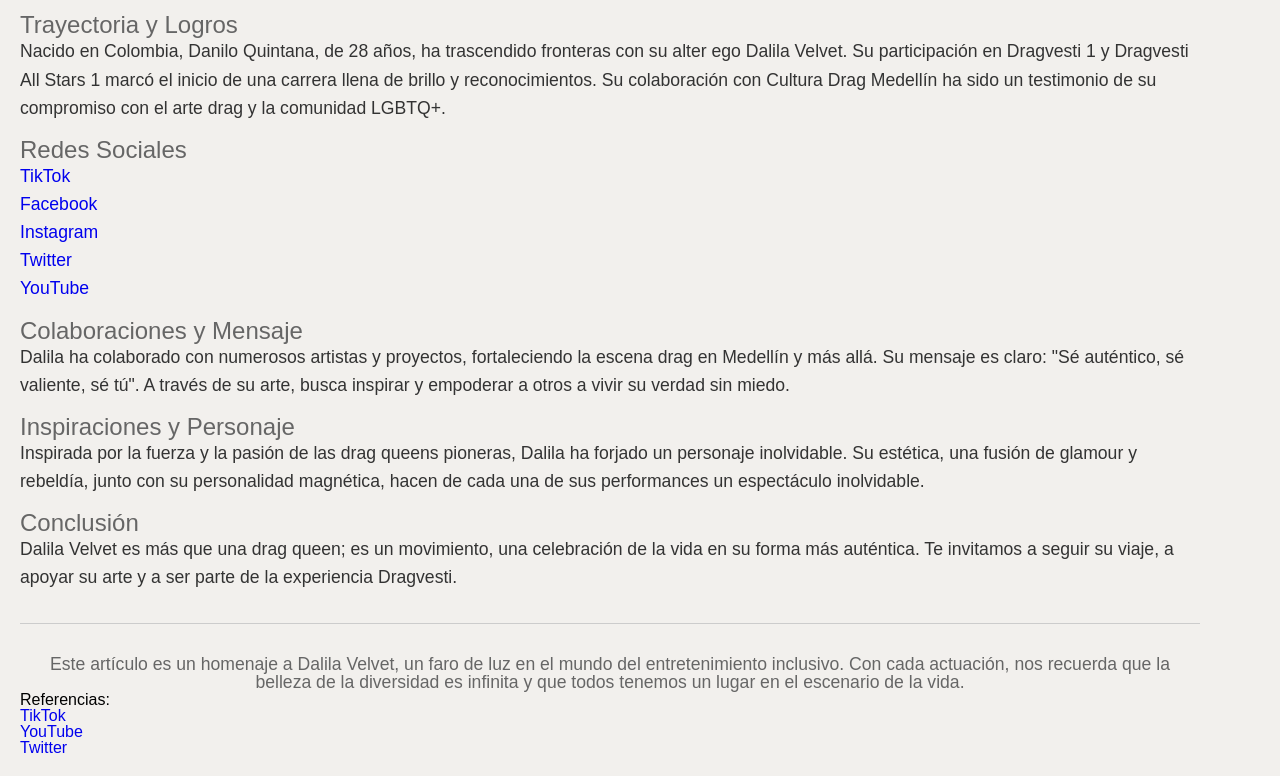
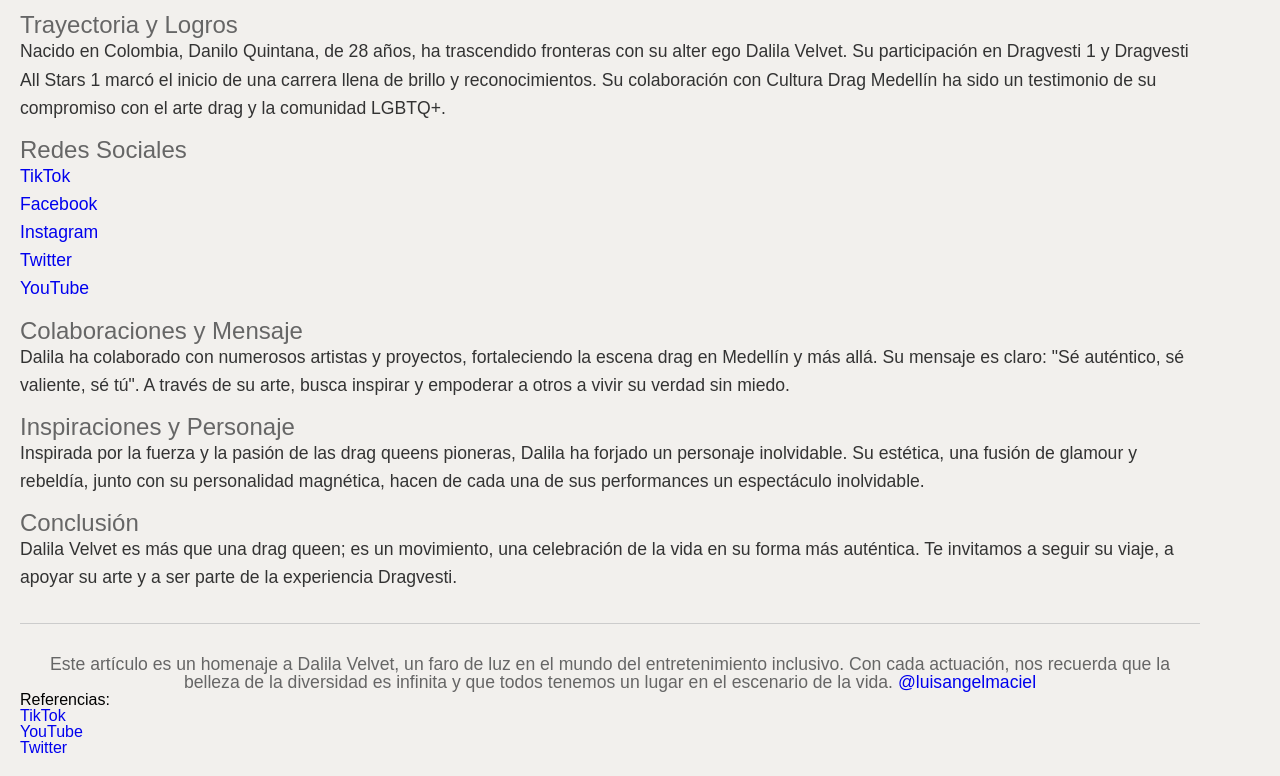
Before and after one commit to luisangelmaciel/dalilavelvet, a plain HTML site: page index.html in a window 1280 px wide. Shown: the part 1827-2603 px from the top of the page. Drawn offline with nearby package versions, Linux system fonts and the light colour scheme; some packages are replaced by stand-ins of ours.

Commit message:
Update index.html

```diff
--- a/index.html
+++ b/index.html
@@ -392,7 +392,10 @@
 
    <hr class="divider">
 
-   <p class="conclusion">Este artículo es un homenaje a Dalila Velvet, un faro de luz en el mundo del entretenimiento inclusivo. Con cada actuación, nos recuerda que la belleza de la diversidad es infinita y que todos tenemos un lugar en el escenario de la vida.</p>
+   <p class="conclusion">Este artículo es un homenaje a Dalila Velvet, un faro de luz en el mundo del entretenimiento inclusivo.
+    Con cada actuación,
+     nos recuerda que la belleza de la diversidad es infinita y que todos tenemos
+      un lugar en el escenario de la vida. <a href="https://luisangelmaciel.vercel.app/" alt="Hoy decreto que Dalila Velvet estara en RUPaul´s Drag Race Colombia y me mandara un saludo XD, gracias, así sea. 11:09pm del 09/06/2024">@luisangelmaciel</a></p>
 
    <footer>
     <p>Referencias:</p>
```
